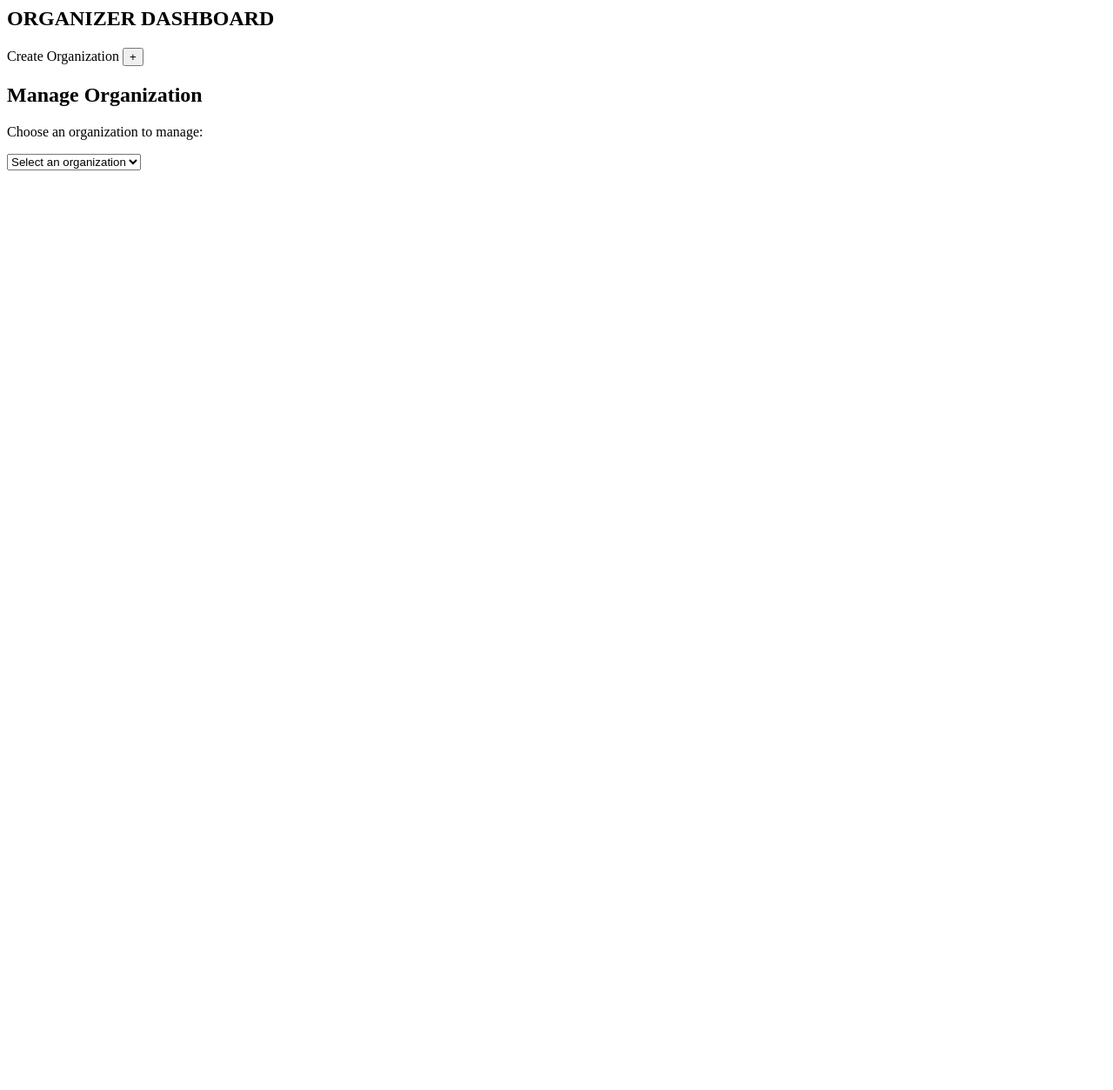
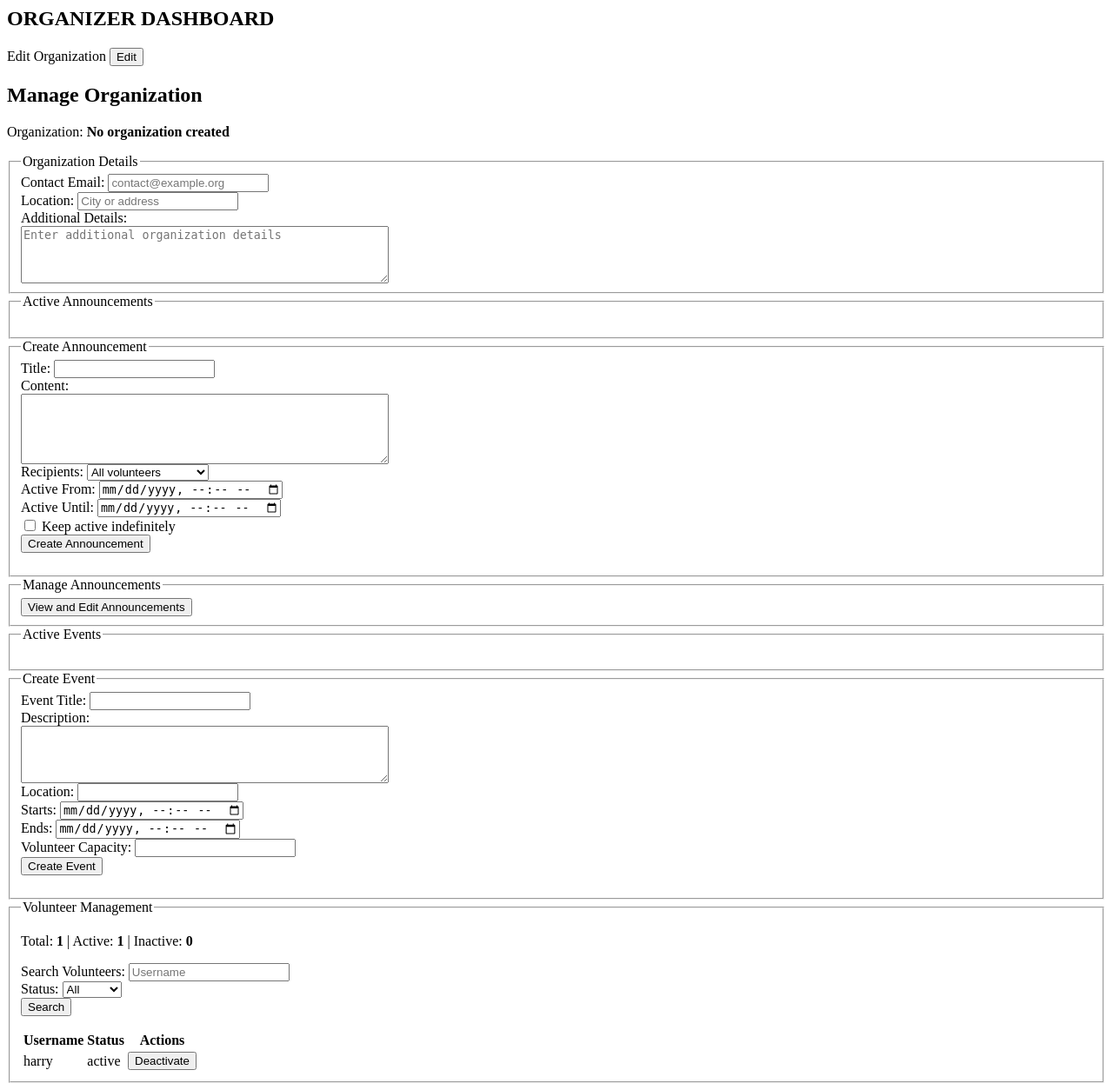
Before and after one commit to artOfCode02/FBLA-Coding-Programming_2026-27, a Flask app: page /organizer-dashboard in a window 1280 px wide. Shown: the whole page at 87% size. Before the commit the page ends 196 px from the top, so only its background shows below. Run offline with Flask 3, Linux system fonts and the light colour scheme; some libraries are stand-ins or nearby versions.

Commit message:
feat(organizer_dashboard): rework project into only one organization, flesh out organizer dashboard

```diff
--- a/app.py
+++ b/app.py
@@ -65,6 +65,7 @@ def get_owned_organizations(username):
 
         if username in owners:
             owned_organizations[org_id] = organization
+            break
 
     return owned_organizations
 
@@ -150,29 +151,40 @@ def organizer_dashboard():
     return render_template("organizer_dashboard.html")
 
 
-@app.route("/add-org", methods=["POST"])
-def add_org():
-    if request.is_json:
-        data = request.get_json()
+@app.route("/edit-org", methods=["POST"])
+def edit_org():
+    if not request.is_json:
+        return jsonify({"success": False, "message": "JSON required"}), 400
 
-        id = len(read_json_file(ORGS_FILE)) + 1
-        title = data.get("create_title")
-        desc = data.get("create_desc")
-        owner = data.get("create_owner")
+    data = request.get_json()
+    title = data.get("edit_title", "").strip()
+    desc = data.get("edit_desc", "").strip()
+    email = data.get("edit_contact", "").strip()
+    location = data.get("edit_location", "").strip()
 
-        if not all([title, desc]):
-            return jsonify(
-                {
-                    "success": False,
-                    "message": "Missing required fields (id, title, desc)",
-                }
-            ), 400
+    if not all([title, desc, email, location]):
+        return jsonify(
+            {
+                "success": False,
+                "message": "Missing required fields (title, description, email, location)",
+            }
+        ), 400
 
-        append_json_file(
-            ORGS_FILE, id, {"title": title, "owner": [owner], "desc": desc}
-        )
+    organizations = read_json_file(ORGS_FILE)
+    if not organizations:
+        return jsonify({"success": False, "message": "Organization not found"}), 404
 
-        return jsonify({"success": True, "message": "Add org successful"}), 200
+    org_id = next(iter(organizations))
+    organizations[org_id]["title"] = title
+    organizations[org_id]["desc"] = desc
+    organizations[org_id]["email"] = email
+    organizations[org_id]["location"] = location
+
+    with open(ORGS_FILE, "w", encoding="utf-8") as file:
+        json.dump(organizations, file, indent=2)
+
+    return jsonify({"success": True, "message": "Organization updated successfully"}), 200
+
 
 @app.route("/get-orgs", methods=["POST"])
 def get_orgs():
@@ -194,4 +206,39 @@ def get_orgs():
         return jsonify({"success": True, "owned_organizations": owned_organizations}), 200
 
 
-#########################################################################
+@app.route("/get-volunteers", methods=["GET"])
+def get_volunteers():
+    credentials = read_json_file(CREDENTIALS_FILE)
+    volunteers = {
+        username: {
+            "role": account.get("role", ""),
+            "status": account.get("status", "active"),
+        }
+        for username, account in credentials.items()
+        if account.get("role") == "volunteer"
+    }
+    return jsonify({"success": True, "volunteers": volunteers}), 200
+
+
+@app.route("/update-volunteer", methods=["POST"])
+def update_volunteer():
+    if not request.is_json:
+        return jsonify({"success": False, "message": "JSON required"}), 400
+
+    data = request.get_json()
+    username = data.get("username", "").strip()
+    status = data.get("status")
+
+    if not username or status not in ("active", "inactive"):
+        return jsonify({"success": False, "message": "Invalid username or status"}), 400
+
+    credentials = read_json_file(CREDENTIALS_FILE)
+    if username not in credentials or credentials[username].get("role") != "volunteer":
+        return jsonify({"success": False, "message": "Volunteer not found"}), 404
+
+    credentials[username]["status"] = status
+
+    with open(CREDENTIALS_FILE, "w", encoding="utf-8") as file:
+        json.dump(credentials, file, indent=2)
+
+    return jsonify({"success": True, "message": "Volunteer status updated"}), 200
--- a/credentials.json
+++ b/credentials.json
@@ -1,7 +1,8 @@
 {
   "harry": {
     "password": "123",
-    "role": "volunteer"
+    "role": "volunteer",
+    "status": "active"
   },
   "master": {
     "password": "admin",
--- a/static/js/organizer_dashboard.js
+++ b/static/js/organizer_dashboard.js
@@ -1,72 +1,82 @@
-export function create_organization_listener() {
-  console.log("Running create orgainzation button listener");
+export function edit_organization_listener() {
+  const edit_button = document.getElementById('edit-organization');
+  const edit_dialog = document.getElementById('edit-org-dialog');
+  const close_button = document.getElementById('close-edit-dialog-button');
+  const edit_form = document.getElementById('edit-organization-form');
 
-  const create_button = document.getElementById('create-organization');
-  const create_dialog = document.getElementById('create-org-dialog');
-  const close_button  = document.getElementById('close-dialog-button');
-  const create_form   = document.getElementById('create-organization-form');
-  const create_owner  = localStorage.getItem('username');
+  if (!edit_button || !edit_dialog || !edit_form) {
+    return;
+  }
 
-  if (create_button && create_dialog) {
-    console.log("Create orgainzation button exists, attaching listener");
-
-    // Open create org diaog on click
-    create_button.addEventListener('click', () => {
-      console.log("Opening create orgainzation dialog")
-      create_dialog.showModal();
+  edit_button.addEventListener('click', () => {
+    document.getElementById('edit-title').value = document.getElementById('organization-name').textContent;
+    document.getElementById('edit-desc').value = document.getElementById('organization-details-desc').value;
+    document.getElementById('edit-contact').value = document.getElementById('organization-contact').value;
+    document.getElementById('edit-location').value = document.getElementById('organization-location').value;
+    edit_dialog.showModal();
   });
 
-    // Close create org dialog when button click elsewhere
-    create_dialog.addEventListener('click', (event) => {
-      if (event.target === create_dialog) {
-        console.log("Closing create orgainzation dialog")
-        create_dialog.close();
+  close_button.addEventListener('click', () => {
+    edit_dialog.close();
+  });
+
+  edit_dialog.addEventListener('click', (event) => {
+    if (event.target === edit_dialog) {
+      edit_dialog.close();
     }
   });
 
-    // Close create org dialog when close button click
-    close_button.addEventListener('click', () => {
-      console.log("Closing create orgainzation dialog");
-      create_dialog.close();
+  edit_form.addEventListener('submit', async (event) => {
+    event.preventDefault();
+
+    const edit_title = document.getElementById('edit-title').value.trim();
+    const edit_desc = document.getElementById('edit-desc').value.trim();
+    const edit_contact = document.getElementById('edit-contact').value.trim();
+    const edit_location = document.getElementById('edit-location').value.trim();
+
+    if (!edit_title || !edit_desc || !edit_contact || !edit_location) {
+      alert('Please enter a title, description, email, and location.');
+      return;
+    }
+
+    try {
+      const response = await fetch('/edit-org', {
+        method: 'POST',
+        headers: {'Content-Type': 'application/json'},
+        body: JSON.stringify({
+          edit_title,
+          edit_desc,
+          edit_contact,
+          edit_location
+        })
       });
 
-    // Create form listener
-    create_form.addEventListener('submit', async (event) => {
-      console.log("Create org form submitted")
-
-      const create_title = document.getElementById('create-title').value;
-      const create_desc  = document.getElementById('create-desc').value;
-
-      try {
-        const response = await fetch('/add-org', {
-          method: 'POST',
-          headers: {'Content-Type': 'application/json'},
-          body: JSON.stringify({create_title, create_desc, create_owner})
-        });
-
-        if (response.ok) {
-          alert("Organization creation successful.");
-          window.location.reload();
-        } else {
+      if (!response.ok) {
         const error_body = await response.text();
         throw new Error(`Server returned status ${response.status}: ${error_body}`);
       }
-      } catch (e) {
-        console.error("Error creating organization:", e);
-        alert("Failed creating organization. Check DevTools console for details.");
+
+      alert('Organization updated successfully.');
+      edit_dialog.close();
+      window.location.reload();
+    } catch (error) {
+      console.error('Error updating organization:', error);
+      alert('Failed to update organization. Check DevTools console for details.');
     }
   });
 }
-}
 
 export async function select_organization_listener() {
-  console.log("Running select orgnization dropdown listener");
+  console.log("Running single organization listener");
 
-  const org_dropdown = document.getElementById('organization-dropdown');
+  const organization_name = document.getElementById('organization-name');
+  const organization_contact = document.getElementById('organization-contact');
+  const organization_location = document.getElementById('organization-location');
+  const organization_desc = document.getElementById('organization-details-desc');
+  const edit_button = document.getElementById('edit-organization');
 
+  const username = localStorage.getItem('username');
 
-  // Prepopulate the dropdown with orginztions that the current user owns
-  const username = localStorage.getItem('username');
   try {
     const response = await fetch('/get-orgs', {
       method: 'POST',
@@ -76,32 +86,128 @@ export async function select_organization_listener() {
 
     if (response.ok) {
       const data = await response.json();
-      const orgs = data.owned_organizations;
-      console.log("Owned organizations:", orgs);
+      const organizations = data.owned_organizations;
+      const organization_entry = Object.entries(organizations)[0];
 
-      // Clear existing options
-      org_dropdown.innerHTML = '';
-
-      // Populate dropdown with owned organizations
-      for (const [id, value] of Object.entries(orgs)) {
-        const option = document.createElement('option');
-        option.value = id;
-        option.textContent = value.title;
-        org_dropdown.appendChild(option);
+      if (organization_entry) {
+        const [, organization] = organization_entry;
+        organization_name.textContent = organization.title;
+        organization_contact.value = organization.email || '';
+        organization_location.value = organization.location || '';
+        organization_desc.value = organization.desc || '';
+        edit_button.hidden = false; // Show edit button when organization exists
+      } else {
+        organization_name.textContent = 'No organization created';
+        organization_contact.value = '';
+        organization_location.value = '';
+        organization_desc.value = '';
+        edit_button.hidden = true; // Hide edit button when no organization
       }
     } else {
       const error_body = await response.text();
       throw new Error(`Server returned status ${response.status}: ${error_body}`);
     }
-  } catch (e) {
-    console.error("Error fetching owned organizations:", e);
-    alert("Failed to fetch owned organizations. Check DevTools console for details.");
+  } catch (error) {
+    console.error('Error fetching organization:', error);
+    alert('Failed to fetch the organization. Check DevTools console for details.');
+  }
 }
 
-  // Add event listener for selection change
-  org_dropdown.addEventListener('change', (event) => {
-    const selected_org_id = event.target.value;
-    console.log("Selected organization ID:", selected_org_id);
-    // TODO: Implement logic to handle the selected organization, e.g., redirect or update the dashboard
+export async function volunteer_management_listener() {
+  const search_form = document.getElementById('volunteer-search-form');
+  const search_input = document.getElementById('volunteer-search');
+  const status_filter = document.getElementById('volunteer-status-filter');
+  const volunteer_list = document.getElementById('volunteer-list');
+  const empty_message = document.getElementById('volunteer-management-empty');
+  const total_count = document.getElementById('volunteer-total-count');
+  const active_count = document.getElementById('volunteer-active-count');
+  const inactive_count = document.getElementById('volunteer-inactive-count');
+
+  if (!search_form || !volunteer_list) return;
+
+  let volunteers = {};
+
+  async function loadVolunteers() {
+    try {
+      const response = await fetch('/get-volunteers');
+      if (!response.ok) throw new Error(`Server returned status ${response.status}`);
+      const data = await response.json();
+      volunteers = data.volunteers || {};
+      renderVolunteers();
+    } catch (error) {
+      console.error('Error loading volunteers:', error);
+      alert('Failed to load volunteers. Check DevTools console for details.');
+    }
+  }
+
+  function renderVolunteers() {
+    const search = search_input.value.trim().toLowerCase();
+    const status = status_filter.value;
+    const entries = Object.entries(volunteers);
+
+    total_count.textContent = entries.length;
+    active_count.textContent = entries.filter(([, account]) => account.status === 'active').length;
+    inactive_count.textContent = entries.filter(([, account]) => account.status === 'inactive').length;
+
+    volunteer_list.innerHTML = '';
+    const filtered = entries.filter(([username, account]) => {
+      return username.toLowerCase().includes(search)
+        && (status === 'all' || account.status === status);
     });
+
+    empty_message.hidden = filtered.length !== 0;
+
+    for (const [username, account] of filtered) {
+      const row = document.createElement('tr');
+
+      const username_cell = document.createElement('td');
+      username_cell.textContent = username;
+
+      const status_cell = document.createElement('td');
+      status_cell.textContent = account.status;
+
+      const actions_cell = document.createElement('td');
+      const status_button = document.createElement('button');
+      status_button.type = 'button';
+      status_button.textContent = account.status === 'active' ? 'Deactivate' : 'Activate';
+      status_button.dataset.username = username;
+      status_button.dataset.status = account.status === 'active' ? 'inactive' : 'active';
+
+      actions_cell.appendChild(status_button);
+      row.append(username_cell, status_cell, actions_cell);
+      volunteer_list.appendChild(row);
     }
+  }
+
+  search_form.addEventListener('submit', (event) => {
+    event.preventDefault();
+    renderVolunteers();
+  });
+
+  search_input.addEventListener('input', renderVolunteers);
+  status_filter.addEventListener('change', renderVolunteers);
+
+  volunteer_list.addEventListener('click', async (event) => {
+    const button = event.target.closest('button[data-username]');
+    if (!button) return;
+
+    try {
+      const response = await fetch('/update-volunteer', {
+        method: 'POST',
+        headers: {'Content-Type': 'application/json'},
+        body: JSON.stringify({
+          username: button.dataset.username,
+          status: button.dataset.status
+        })
+      });
+
+      if (!response.ok) throw new Error(`Server returned status ${response.status}`);
+      await loadVolunteers();
+    } catch (error) {
+      console.error('Error updating volunteer:', error);
+      alert('Failed to update volunteer status.');
+    }
+  });
+
+  await loadVolunteers();
+}
--- a/static/script.js
+++ b/static/script.js
@@ -1,7 +1,11 @@
 // Import other js file functions
 import { index_form_listener }   from "./js/index.js"
 import { sign_up_form_listener } from "./js/sign_up.js"
-import { create_organization_listener, select_organization_listener } from "./js/organizer_dashboard.js"
+import {
+  edit_organization_listener,
+  select_organization_listener,
+  volunteer_management_listener
+} from "./js/organizer_dashboard.js"
 
 // Proccess documents
 document.addEventListener('DOMContentLoaded', function() {
@@ -20,9 +24,10 @@ document.addEventListener('DOMContentLoaded', function() {
 
     // TODO: Add js for organzier and volunteer dashboards
     case '/organizer-dashboard':
-      console.log("Proccessing orgaizer_dashboard.html");
-      create_organization_listener();
+      console.log("Processing organizer_dashboard.html");
+      edit_organization_listener();
       select_organization_listener();
+      volunteer_management_listener();
       break;
 
     default:
--- a/templates/organizer_dashboard.html
+++ b/templates/organizer_dashboard.html
@@ -10,42 +10,193 @@
     <h1>ORGANIZER DASHBOARD</h1>
   </nav>
 
-  <!-- Create organization -->
-  <p>Create Organization <button type="button" id="create-organization">+</button></p>
-  <dialog id="create-org-dialog">
-    <button type="button" id="close-dialog-button">Close</button>
-    <h1>Create Organization</h1>
+  <!-- Edit organization -->
+  <p>Edit Organization <button type="button" id="edit-organization">Edit</button></p>
+  <dialog id="edit-org-dialog">
+    <button type="button" id="close-edit-dialog-button">Close</button>
+    <h1>Edit Organization</h1>
     <hr>
-    <form id="create-organization-form">
+    <form id="edit-organization-form">
 
       <!-- Name and description -->
       <fieldset id="name-desc-fieldset" class="registration-fieldset">
-        <label for="create-title">Title:</label>
-        <input type="text" id="create-title" name="create-title" required>
-
+        <label for="edit-title">Title:</label>
+        <input type="text" id="edit-title" name="edit-title" required>
         <br>
 
-        <label for="create-desc">Description:</label><br>
-        <textarea id="create-desc" rows="4" cols="50" placeholer="Enter a short description of your organization here..."></textarea>
+        <label for="edit-desc">Description:</label><br>
+        <textarea id="edit-desc" rows="4" cols="50" placeholder="Enter a short description of your organization here..." required></textarea>
+        <br>
+
+        <label for="edit-contact">Contact Email:</label>
+        <input type="email" id="edit-contact" name="edit-contact" placeholder="contact@example.org" required>
+        <br>
+
+        <label for="edit-location">Location:</label>
+        <input type="text" id="edit-location" name="edit-location" placeholder="City or address" required>
       </fieldset>
 
-      <!-- TODO: make and extra details sction -->
-
-      <button type="submit">Create</button>
+      <button type="submit">Save Changes</button>
     </form>
   </dialog>
 
-  <!-- Manage Oraganization Section -->
-  <!-- TODO: Make a choose organization dropdown -->
-  <!-- TODO: Organization announcements -->
-  <!-- TODO: Events management -->
-  <!-- TODO: Volunteer management (possibly a link to a seperate page) -->
+  <!-- Manage Organization Section -->
   <div id="manage-organization">
     <h2>Manage Organization</h2>
-    <p>Choose an organization to manage:</p>
-    <select id="organization-dropdown">
-      <option value="">Select an organization</option>
-      <!-- Options will be populated dynamically -->
-    </select>
+    <p>
+      Organization: <strong id="organization-name">No organization created</strong>
+    </p>
+
+    <div id="organization-details">
+      <!-- Organization details -->
+      <fieldset id="organization-details-fieldset" class="registration-fieldset">
+        <legend>Organization Details</legend>
+
+        <label for="organization-contact">Contact Email:</label>
+        <input type="email" id="organization-contact" name="organization-contact" placeholder="contact@example.org" readonly><br>
+
+        <label for="organization-location">Location:</label>
+        <input type="text" id="organization-location" name="organization-location" placeholder="City or address" readonly><br>
+
+        <label for="organization-details-desc">Additional Details:</label><br>
+        <textarea id="organization-details-desc" name="organization-details-desc" rows="4" cols="50" placeholder="Enter additional organization details" readonly></textarea>
+      </fieldset>
+    </div>
+
+    <div id="organization-announcements">
+      <fieldset class="registration-fieldset">
+        <legend>Active Announcements</legend>
+        <ul id="announcement-list">
+        </ul>
+      </fieldset>
+
+      <fieldset class="registration-fieldset">
+        <legend>Create Announcement</legend>
+        <form id="create-announcement-form">
+          <label for="announcement-title">Title:</label>
+          <input type="text" id="announcement-title" name="announcement-title" required>
+          <br>
+
+          <label for="announcement-content">Content:</label><br>
+          <textarea id="announcement-content" name="announcement-content" rows="5" cols="50" required></textarea>
+          <br>
+
+          <label for="announcement-recipients">Recipients:</label>
+          <select id="announcement-recipients" name="announcement-recipients">
+            <option value="all">All volunteers</option>
+            <option value="selected">Selected volunteers</option>
+          </select>
+          <br>
+
+          <label for="announcement-start">Active From:</label>
+          <input type="datetime-local" id="announcement-start" name="announcement-start">
+          <br>
+
+          <label for="announcement-end">Active Until:</label>
+          <input type="datetime-local" id="announcement-end" name="announcement-end">
+          <br>
+
+          <label>
+            <input type="checkbox" id="announcement-forever" name="announcement-forever">
+            Keep active indefinitely
+          </label>
+          <br>
+
+          <button type="submit">Create Announcement</button>
+        </form>
+      </fieldset>
+
+      <fieldset class="registration-fieldset">
+        <legend>Manage Announcements</legend>
+        <button type="button" id="open-announcements-dialog">View and Edit Announcements</button>
+        <dialog id="manage-announcements-dialog">
+          <button type="button" id="close-announcements-dialog">Close</button>
+          <h2>Manage Announcements</h2>
+          <ul id="all-announcement-list"></ul>
+        </dialog>
+      </fieldset>
+    </div>
+
+    <div id="organization-events">
+      <fieldset class="registration-fieldset">
+        <legend>Active Events</legend>
+        <ul id="event-list">
+        </ul>
+      </fieldset>
+
+      <fieldset class="registration-fieldset">
+        <legend>Create Event</legend>
+        <form id="create-event-form">
+          <label for="event-title">Event Title:</label>
+          <input type="text" id="event-title" name="event-title" required>
+          <br>
+
+          <label for="event-description">Description:</label><br>
+          <textarea id="event-description" name="event-description" rows="4" cols="50" required></textarea>
+          <br>
+
+          <label for="event-location">Location:</label>
+          <input type="text" id="event-location" name="event-location">
+          <br>
+
+          <label for="event-start">Starts:</label>
+          <input type="datetime-local" id="event-start" name="event-start" required>
+          <br>
+
+          <label for="event-end">Ends:</label>
+          <input type="datetime-local" id="event-end" name="event-end">
+          <br>
+
+          <label for="event-capacity">Volunteer Capacity:</label>
+          <input type="number" id="event-capacity" name="event-capacity" min="1" step="1">
+          <br>
+
+          <button type="submit">Create Event</button>
+        </form>
+      </fieldset>
+    </div>
+
+    <div id="volunteer-management">
+      <fieldset class="registration-fieldset">
+        <legend>Volunteer Management</legend>
+
+        <p>
+          Total: <strong id="volunteer-total-count">0</strong>
+          | Active: <strong id="volunteer-active-count">0</strong>
+          | Inactive: <strong id="volunteer-inactive-count">0</strong>
+        </p>
+
+        <form id="volunteer-search-form">
+          <label for="volunteer-search">Search Volunteers:</label>
+          <input type="search" id="volunteer-search" name="volunteer-search" placeholder="Username">
+          <br>
+
+          <label for="volunteer-status-filter">Status:</label>
+          <select id="volunteer-status-filter" name="volunteer-status-filter">
+            <option value="all">All</option>
+            <option value="active">Active</option>
+            <option value="inactive">Inactive</option>
+          </select>
+          <br>
+
+          <button type="submit">Search</button>
+        </form>
+
+        <table id="volunteer-table">
+          <thead>
+            <tr>
+              <th>Username</th>
+              <th>Status</th>
+              <th>Actions</th>
+            </tr>
+          </thead>
+          <tbody id="volunteer-list">
+          </tbody>
+        </table>
+
+        <p id="volunteer-management-empty">No volunteers found.</p>
+      </fieldset>
+    </div>
+  </div>
 </body>
 </html>
```
Lines whose indentation alone changed are shown as unchanged.
